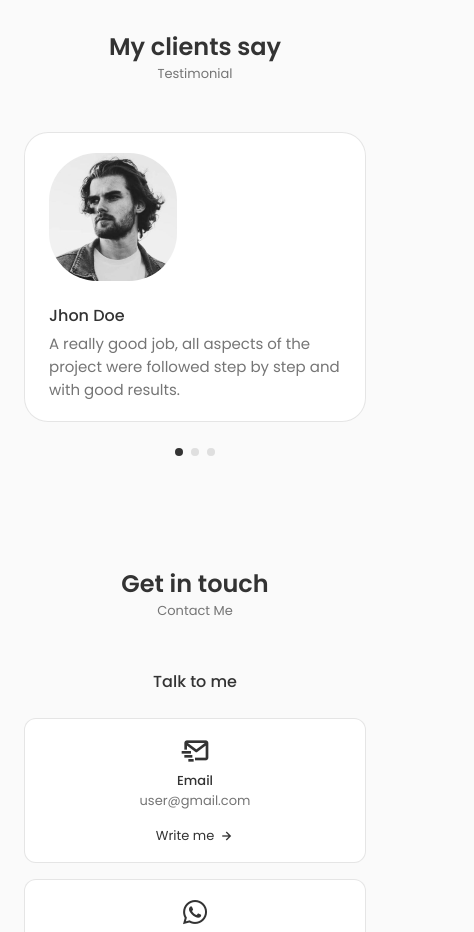
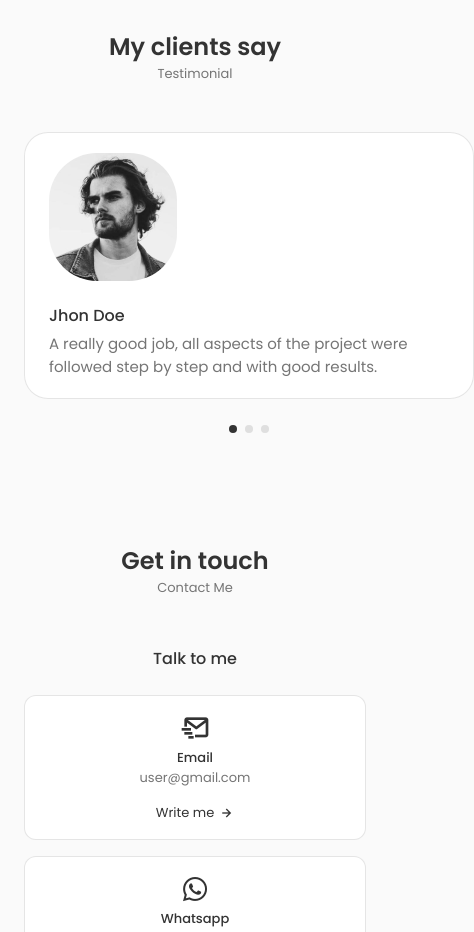
Before and after one commit to Ali-jalili/Kasuka, a React (Create React App) app in the folder portfolio-website/: page / in a window 390 px wide. Shown: the part 5160-6092 px from the top of the page, 474 px wide, since content can reach past the window. Built offline with nearby package versions, Linux system fonts and the light colour scheme; a web font is replaced by a local one.

Commit message:
and completing the Portfolio component

```diff
--- a/portfolio-website/src/Components/Testimonial/Testimonial.css
+++ b/portfolio-website/src/Components/Testimonial/Testimonial.css
@@ -38,3 +38,9 @@
     padding:1.25rem 1.5rem ;
 }
 }
+
+@media screen and (max-width:576px){
+    .testimonial-container{
+        width: 450px;
+    }
+}
--- a/portfolio-website/src/Components/Testimonial/Testimonial.jsx
+++ b/portfolio-website/src/Components/Testimonial/Testimonial.jsx
@@ -48,7 +48,7 @@ const Testimonial = () => {
 
                         },
                         768: {
-                            slidesPerView: 2,
+                            slidesPerView: 1,
                             spaceBetween: 48,
                         },
 
```
Also changed, not shown: portfolio-website/src/Components/Protfolio/Protfolio.css (line endings or trailing spaces).
